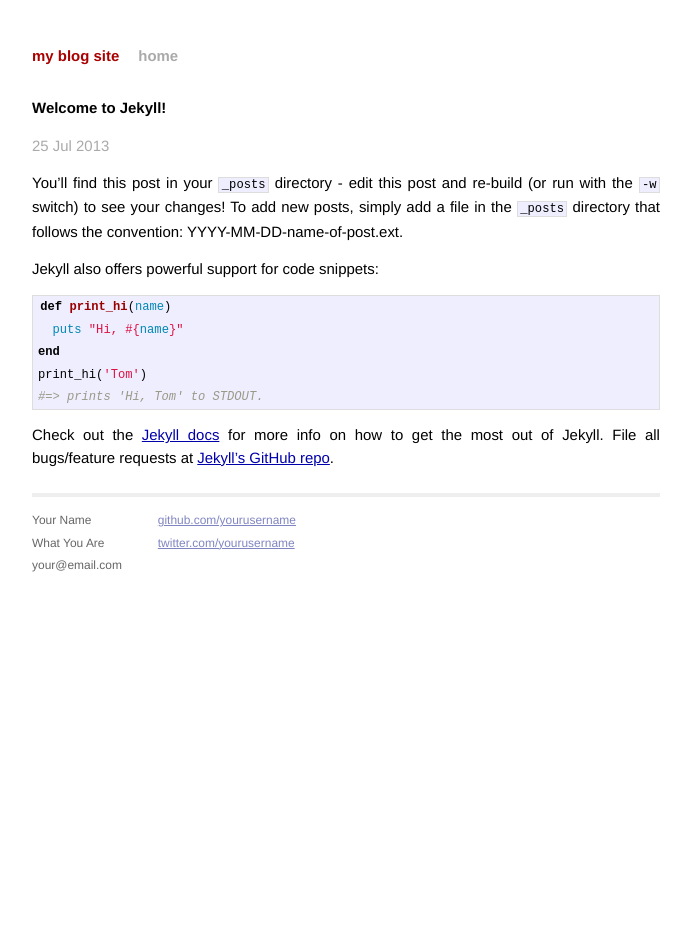
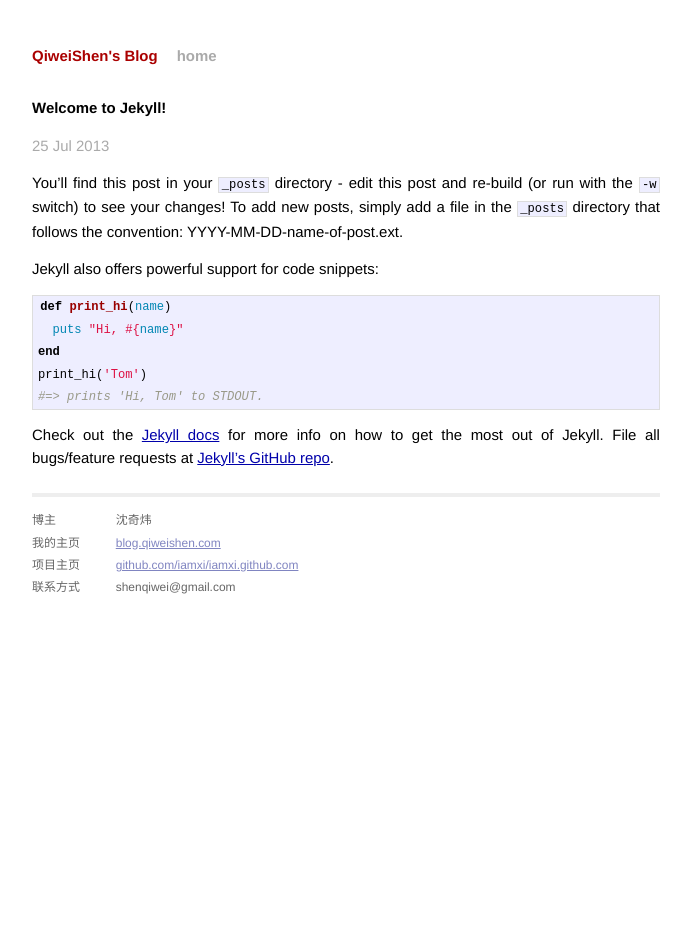
Before and after one commit to iamxi/iamxi.github.com, a Jekyll site: the page built from _posts/2013-07-25-welcome-to-jekyll.markdown, in a window 1280 px wide. Shown: the whole page, without its empty margins (294-985 px from the left). Built offline with Jekyll 4.4.1, drawn with Linux system fonts in a browser that asks for light colours.

Commit message:
update home page

```diff
--- a/_config.yml
+++ b/_config.yml
@@ -1,6 +1,8 @@
-name: my blog site
+name: QiweiShen's Blog
 pygments: true
 permalink: /:title
 safe: true
 auto: true
+
+title: QiweiShen.com
 author: Qiwei Shen
--- a/_layouts/default.html
+++ b/_layouts/default.html
@@ -3,7 +3,8 @@
     <head>
         <meta charset="utf-8">
         <meta http-equiv="X-UA-Compatible" content="IE=edge,chrome=1">
-        <title>{{ page.title }}</title>
+        <title>{% if page.title %}{{ page.title }} | {% endif %}{{ site.title }}</title>
+	<meta name="description" content="QiweiShen's Blog" />
         <meta name="viewport" content="width=device-width">
 
         <!-- syntax highlighting CSS -->
@@ -27,15 +28,18 @@
             <div class="footer">
               <div class="contact">
                 <p>
-                  Your Name<br />
-                  What You Are<br />
-                  your@email.com
+                  博主<br />
+                  我的主页<br />
+		  项目主页<br />
+                  联系方式<br />
                 </p>
               </div>
               <div class="contact">
                 <p>
-                  <a href="http://github.com/yourusername/">github.com/yourusername</a><br />
-                  <a href="http://twitter.com/yourusername/">twitter.com/yourusername</a><br />
+		  沈奇炜<br />
+                  <a href="http://blog.qiweishen.com/">blog.qiweishen.com</a><br />
+		  <a href="http://github.com/iamxi/iamxi.github.com">github.com/iamxi/iamxi.github.com</a><br />
+		  shenqiwei@gmail.com
                 </p>
               </div>
             </div>
--- a/index.html
+++ b/index.html
@@ -1,6 +1,6 @@
 ---
 layout: default
-title: Your New Jekyll Site
+title: home
 ---
 
 <div id="home">
```
